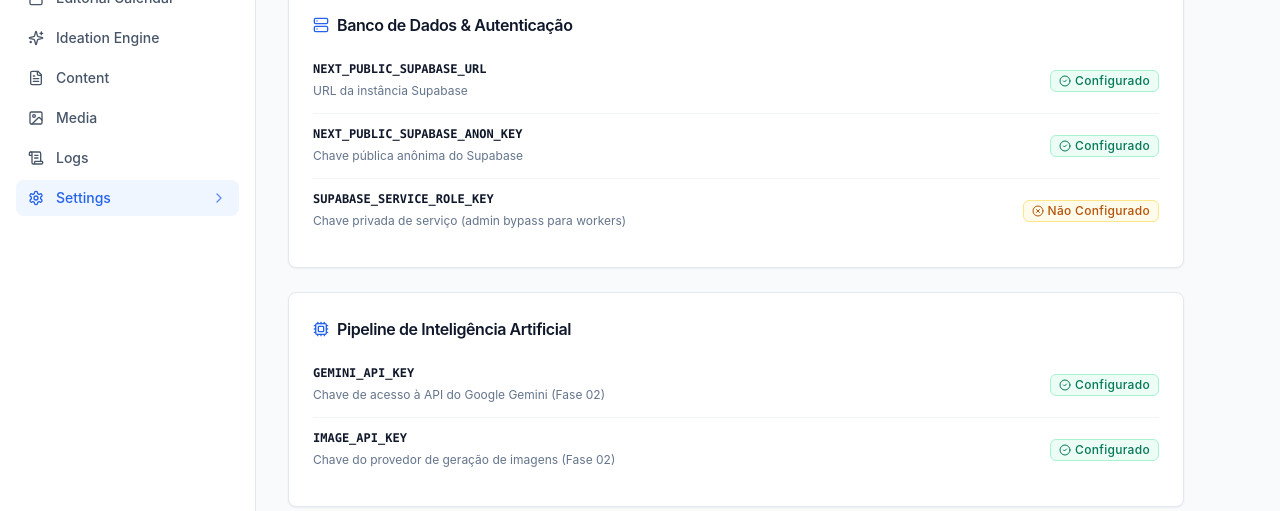
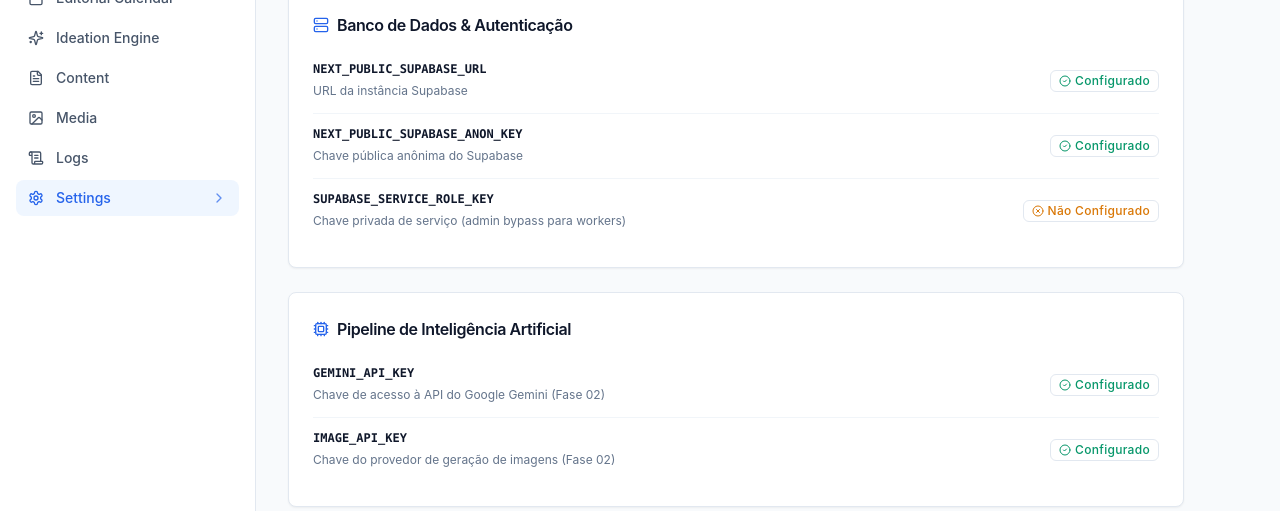
Before and after one commit to kynoviabr/BLOGGER, a Next.js app: page /settings in a window 1280 px wide. Shown: the part 212-723 px from the top of the page. Built offline with nearby package versions, Linux system fonts and the light colour scheme; no server answers.

Commit message:
style: use semantic status and surface tokens

```diff
--- a/components/ui/badge.tsx
+++ b/components/ui/badge.tsx
@@ -7,22 +7,15 @@ export interface BadgeProps extends React.HTMLAttributes<HTMLDivElement> {
 
 export function Badge({ className, variant = "default", ...props }: BadgeProps) {
   const variants = {
-    default: "bg-slate-100 text-slate-800 dark:bg-slate-800 dark:text-slate-200",
-    success: "bg-emerald-50 text-emerald-700 border border-emerald-200 dark:bg-emerald-950/40 dark:text-emerald-400 dark:border-emerald-800",
-    warning: "bg-amber-50 text-amber-700 border border-amber-200 dark:bg-amber-950/40 dark:text-amber-400 dark:border-amber-800",
-    error: "bg-rose-50 text-rose-700 border border-rose-200 dark:bg-rose-950/40 dark:text-rose-400 dark:border-rose-800",
-    info: "bg-blue-50 text-blue-700 border border-blue-200 dark:bg-blue-950/40 dark:text-blue-400 dark:border-blue-800",
-    outline: "border border-slate-300 text-slate-700 dark:border-slate-700 dark:text-slate-300",
+    default: "bg-muted text-foreground",
+    success: "border border-success/25 bg-success/10 text-success",
+    warning: "border border-warning/25 bg-warning/10 text-warning",
+    error: "border border-destructive/25 bg-destructive/10 text-destructive",
+    info: "border border-info/25 bg-info/10 text-info",
+    outline: "border border-border text-muted-foreground",
   };
 
   return (
-    <span
-      className={cn(
-        "inline-flex items-center rounded-md px-2 py-0.5 text-xs font-medium tracking-wide",
-        variants[variant],
-        className
-      )}
-      {...props}
-    />
+    <span className={cn("inline-flex items-center rounded-md px-2 py-0.5 text-xs font-medium tracking-wide", variants[variant], className)} {...props} />
   );
 }
```
